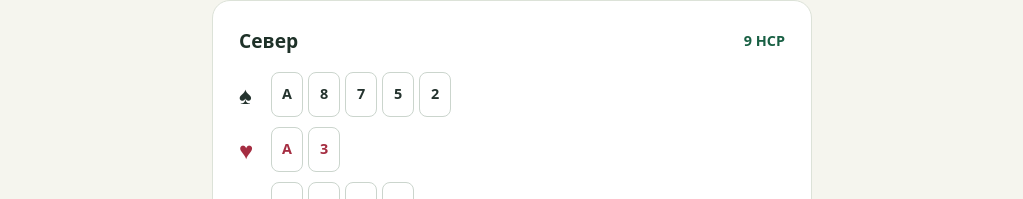
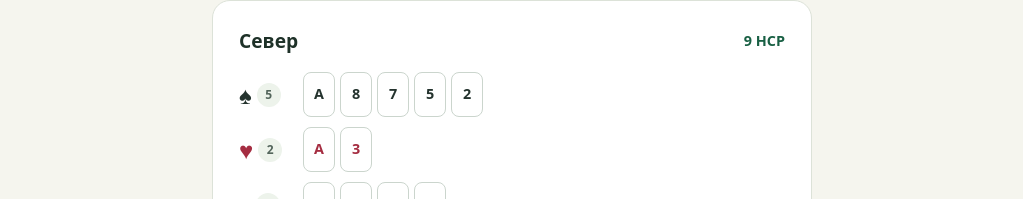
Before and after one commit to dbzahariev/cards-game-vibe, a React (Vite) app: page / in a window 1280 px wide. Shown: the part 601-800 px from the top of the page, without its empty margins (128-1151 px from the left). Built offline with nearby package versions, Linux system fonts and the light colour scheme.

Commit message:
Show card counts beside each suit in player hands

```diff
--- a/src/main.jsx
+++ b/src/main.jsx
@@ -26,7 +26,10 @@ function PlayerHand({ player, hand, dealIndex }) {
       <div className="player-suits">
         {groups.map((suit) => (
           <div className="player-suit" key={suit.id}>
-            <span className="suit-label" aria-label={suit.name}><SuitSymbol suit={suit} /></span>
+            <span className="suit-label" aria-label={`${suit.name}: ${suit.cards.length} карти`}>
+              <SuitSymbol suit={suit} />
+              <span className="suit-count" aria-hidden="true">{suit.cards.length}</span>
+            </span>
             <div className="suit-cards">
               {suit.cards.map((card) => (
                 <span key={card.id} className={`card${suit.red ? ' red' : ''}`} aria-label={`${card.rank} · ${suit.name}`}>
--- a/src/style.css
+++ b/src/style.css
@@ -170,8 +170,9 @@ h2 { margin: 0; font-size: 1.35rem; }
 .player-points { color: var(--green); font-weight: 700; font-size: .9rem; }
 .player-points span { color: var(--muted); font-weight: 400; }
 .player-suits { display: grid; gap: 10px; margin-top: 18px; }
-.player-suit { display: grid; grid-template-columns: 22px minmax(0, 1fr); align-items: center; gap: 10px; }
-.suit-label { font-size: 1.5rem; }
+.player-suit { display: grid; grid-template-columns: 54px minmax(0, 1fr); align-items: center; gap: 10px; }
+.suit-label { display: flex; align-items: center; gap: 5px; font-size: 1.5rem; }
+.suit-count { display: inline-grid; place-items: center; min-width: 24px; height: 24px; padding: 0 4px; border-radius: 12px; background: #edf3eb; color: var(--muted); font-size: .75rem; font-weight: 700; font-variant-numeric: tabular-nums; }
 .suit-cards { display: flex; flex-wrap: wrap; gap: 5px; min-height: 45px; align-items: center; }
 .suit-cards .card { width: 32px; min-height: 45px; font-size: .9rem; }
 .empty-suit { color: var(--muted); }
```
